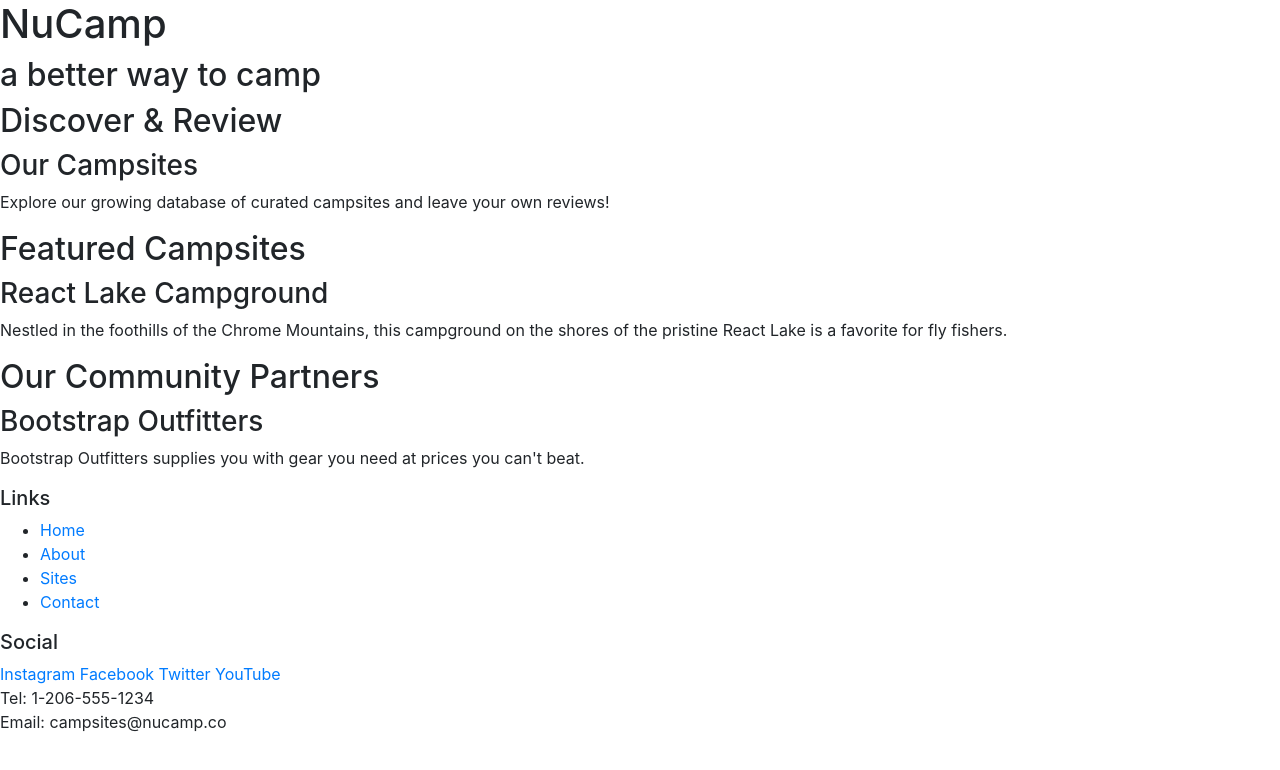
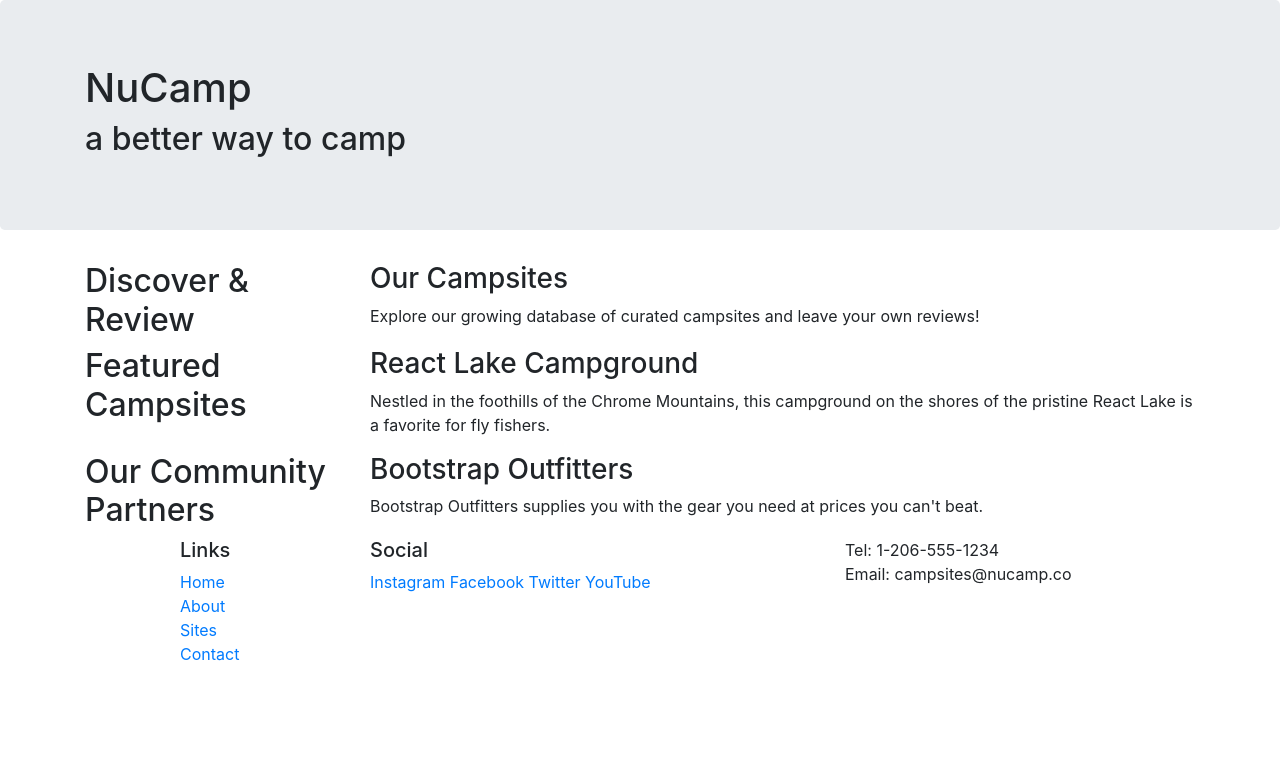
Before and after one commit to rodneycoyer/nucampsite-html-css-bootstrap, a website: page index.html in a window 1280 px wide. Drawn offline with nearby package versions, Linux system fonts and the light colour scheme.

Commit message:
Bootstrap Grid

```diff
--- a/index.html
+++ b/index.html
@@ -13,53 +13,73 @@
 
 <body>
 
-    <header>
-        <div>
+    <header class="jumbotron">
+        <div class="container">
+            <div class="row">
+                <div class="col">
                     <h1>NuCamp</h1>
                     <h2>a better way to camp</h2>
                 </div>
+            </div>
+        </div>
     </header>
-
-    <div>
+    <div class="container">
+        <div class="row">
+            <div class="col-sm-4 col-md-3">
                 <h2>Discover & Review</h2>
+            </div>
+            <div class="col">
                 <h3>Our Campsites</h3>
                 <p>Explore our growing database of curated campsites and leave your own reviews!</p>
             </div>
+        </div>
 
-    <div>
+        <div class="row">
+            <div class="col-sm-4 col-md-3">
                 <h2>Featured Campsites</h2>
+            </div>
+            <div class="col">
                 <h3>React Lake Campground</h3>
         		<p>Nestled in the foothills of the Chrome Mountains, this campground on the shores of the pristine React Lake is a favorite for fly fishers.</p>
    			</div>
-
-    <div>
-        <h2>Our Community Partners</h2>
-        <h3>Bootstrap Outfitters</h3>
-        <p>Bootstrap Outfitters supplies you with gear you need at prices you can't beat.</p>
         </div>
 
+        <div class="row">
+            <div class="col-sm-4 col-md-3">
+                <h2>Our Community Partners</h2>
+            </div>
+            <div class="col">
+                <h3>Bootstrap Outfitters</h3>
+        		<p>Bootstrap Outfitters supplies you with the gear you need at prices you can't beat.</p>
+            </div>
+        </div>
+    </div>
     <footer>
-        <div>
+        <div class="container">
+            <div class="row">
+                <div class="col-4 col-sm-2 offset-1">
                     <h5>Links</h5>
-            <ul>
+            		<ul class="list-unstyled">
                         <li><a href="#">Home</a></li>
                         <li><a href="#">About</a></li>
                         <li><a href="#">Sites</a></li>
                         <li><a href="#">Contact</a></li>
                     </ul>
                 </div>
-        <div>
+                <div class="col-6 col-sm-5">
                 	<h5>Social</h5>
                     <a href="http://instagram.com/">Instagram</a>
                     <a href="http://facebook.com/">Facebook</a>
                     <a href="http://twitter.com/">Twitter</a>
                     <a href="http://youtube.com/">YouTube</a>
                 </div>
-        <div>
+                <div class="col-sm-4">
                     Tel: 1-206-555-1234<br />
                     Email: campsites@nucamp.co
                 </div>
-    </footer>
+           </div>
+        </div>
+    </footer
 
     <!-- jQuery must come first, then Popper.js, then the Bootstrap JavaScript plugins.-->
     <script src="node_modules/jquery/dist/jquery.slim.min.js"></script>
```
Lines whose indentation alone changed are shown as unchanged.
